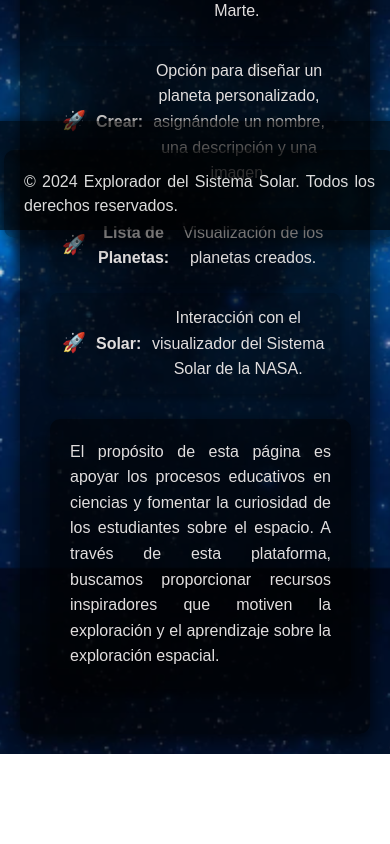
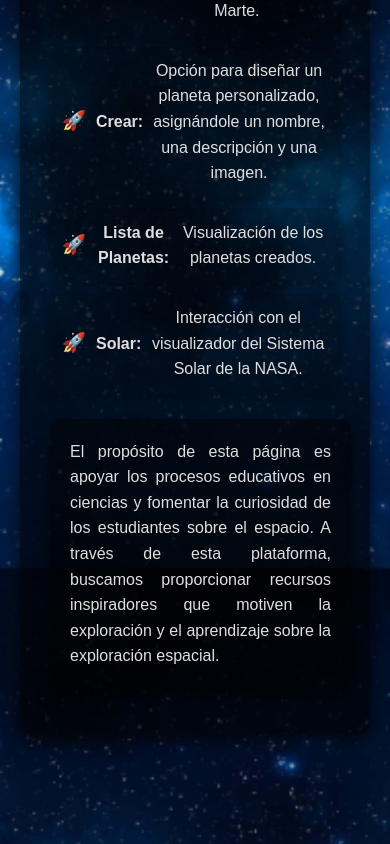
Before and after one commit to Kdnastone/astrolunar, a React (Vite) app: page /home in a window 390 px wide. Shown: the part 1120-1964 px from the top of the page. Before the commit the page ends 1874 px from the top, so only its background shows below. Built offline with nearby package versions, Linux system fonts and the light colour scheme.

Commit message:
cambios css Home

```diff
--- a/src/styles/Home.css
+++ b/src/styles/Home.css
@@ -109,7 +109,7 @@ li:hover{
     background: rgba(0, 0, 0, 0.6);
     color: #f0e9e9;
     text-align: center;
-    padding: 4px;
+    padding: 10px;
     box-shadow: 0 -4px 8px rgba(0, 0, 0, 0.3);
     font-size: 1rem;
 
@@ -120,11 +120,24 @@ li:hover{
     .menu-container {
         padding: 8px 0;
     }
+    .footer-section {
+        font-size: 0.95rem;
+        padding: 8px;
+        position: absolute;
+        top: 201%;
+    }
 }
 
 @media (max-width: 992px) {
     .menu-container {
         padding: 6px 0;
+    }
+    .footer-section {
+        font-size: 0.9rem;
+        padding: 8px;
+        position: absolute;
+        top: 211%;
+        height: 16%;
     }
 }
 
@@ -132,10 +145,23 @@ li:hover{
     .menu-container {
         padding: 4px 0;
     }
+    .footer-section {
+        font-size: 0.8rem;
+        padding: 6px;
+        position: absolute;
+        top: 217%;
+    }
 }
 
 @media (max-width: 576px) {
     .menu-container {
         padding: 2px 0;
     }
+    .footer-section {
+        font-size: 0.75rem;
+        padding: 4px;
+        position: absolute;
+        top: 261%;
+        height: 22%;
+    }
 }
```
